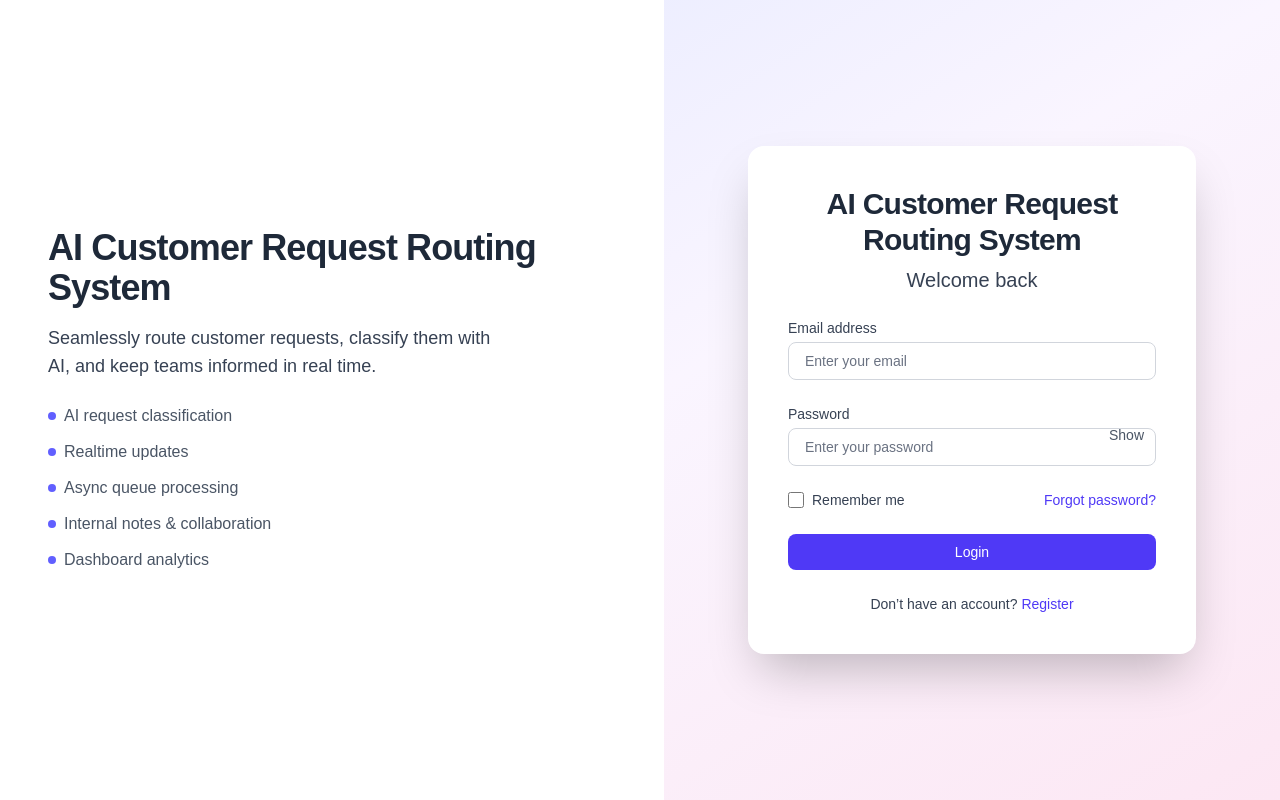
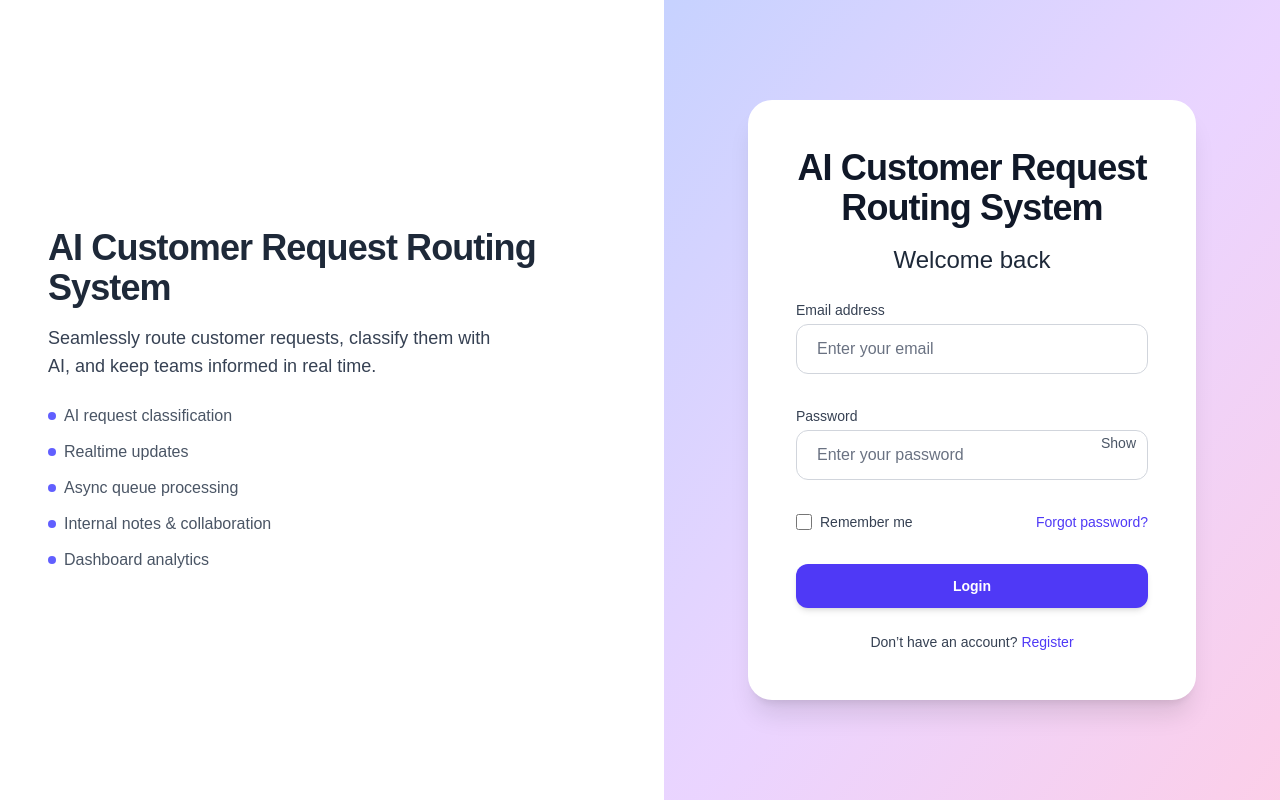
Before and after one commit to Feezabathul/ai-request-routing-system, a Next.js app: page /login in a window 1280 px wide. Built offline with nearby package versions, Linux system fonts and the light colour scheme.

Commit message:
Improved login page UI

```diff
--- a/src/app/login/page.tsx
+++ b/src/app/login/page.tsx
@@ -60,14 +60,11 @@ export default function LoginPage() {
       </div>
 
       {/* Right side – login card */}
-      <div className="flex flex-1 items-center justify-center p-6">
-        <div className="w-full max-w-md bg-white bg-opacity-30 backdrop-blur-xl rounded-2xl shadow-2xl p-8 sm:p-10">
-          <h1 className="text-3xl font-bold text-gray-800 mb-2 text-center tracking-tight">
-            AI Customer Request Routing System
-          </h1>
-          <h2 className="text-xl font-medium text-gray-700 mb-6 text-center">
-            Welcome back
-          </h2>
+        <div className="flex flex-1 items-center justify-center p-6 bg-gradient-to-br from-indigo-200 via-purple-200 to-pink-200">
+          <div className="w-full max-w-md bg-white bg-opacity-40 backdrop-blur-2xl rounded-3xl shadow-xl p-10 sm:p-12">
+            <h1 className="text-4xl font-extrabold text-gray-900 mb-4 text-center tracking-tight">AI Customer Request Routing System</h1>
+
+            <h2 className="text-2xl font-medium text-gray-800 mb-6 text-center">Welcome back</h2>
 
           {error && (
             <div className="mb-4 text-sm text-red-600" role="alert">
@@ -75,7 +72,7 @@ export default function LoginPage() {
             </div>
           )}
 
-          <form onSubmit={handleSubmit} className="space-y-6">
+            <form onSubmit={handleSubmit} className="space-y-8" autoComplete="off">
             <div>
               <label htmlFor="email" className="block text-sm font-medium text-gray-700 mb-1">
                 Email address
@@ -85,9 +82,10 @@ export default function LoginPage() {
                 type="email"
                 required
                 placeholder="Enter your email"
+                autoComplete="username"
                 value={email}
                 onChange={(e) => setEmail(e.target.value)}
-                className="w-full rounded-lg border border-gray-300 bg-white bg-opacity-60 backdrop-blur-sm px-4 py-2 text-sm text-gray-800 placeholder-gray-500 focus:outline-none focus:ring-2 focus:ring-indigo-500 transition-colors"
+                className="w-full rounded-xl border border-gray-300 bg-white bg-opacity-70 backdrop-blur-sm px-5 py-3 text-base text-gray-800 placeholder-gray-500 focus:outline-none focus:ring-2 focus:ring-indigo-500 transition-colors"
               />
             </div>
 
@@ -100,9 +98,10 @@ export default function LoginPage() {
                 type={showPassword ? "text" : "password"}
                 required
                 placeholder="Enter your password"
+                autoComplete="new-password"
                 value={password}
                 onChange={(e) => setPassword(e.target.value)}
-                className="w-full rounded-lg border border-gray-300 bg-white bg-opacity-60 backdrop-blur-sm px-4 py-2 text-sm text-gray-800 placeholder-gray-500 focus:outline-none focus:ring-2 focus:ring-indigo-500 transition-colors"
+                className="w-full rounded-xl border border-gray-300 bg-white bg-opacity-70 backdrop-blur-sm px-5 py-3 text-base text-gray-800 placeholder-gray-500 focus:outline-none focus:ring-2 focus:ring-indigo-500 transition-colors"
               />
               <button
                 type="button"
@@ -129,13 +128,7 @@ export default function LoginPage() {
             </div>
 
             <div>
-              <Button
-                type="submit"
-                disabled={loading}
-                className="w-full bg-indigo-600 hover:bg-indigo-700 text-white font-medium py-2 rounded-lg transition-colors disabled:opacity-50"
-              >
-                {loading ? "Signing in..." : "Login"}
-              </Button>
+              <Button type="submit" disabled={loading} className="w-full bg-indigo-600 hover:bg-indigo-700 text-white font-semibold py-3 rounded-xl transition-colors disabled:opacity-60 shadow-md">{loading ? "Signing in..." : "Login"}</Button>
             </div>
           </form>
 
```
